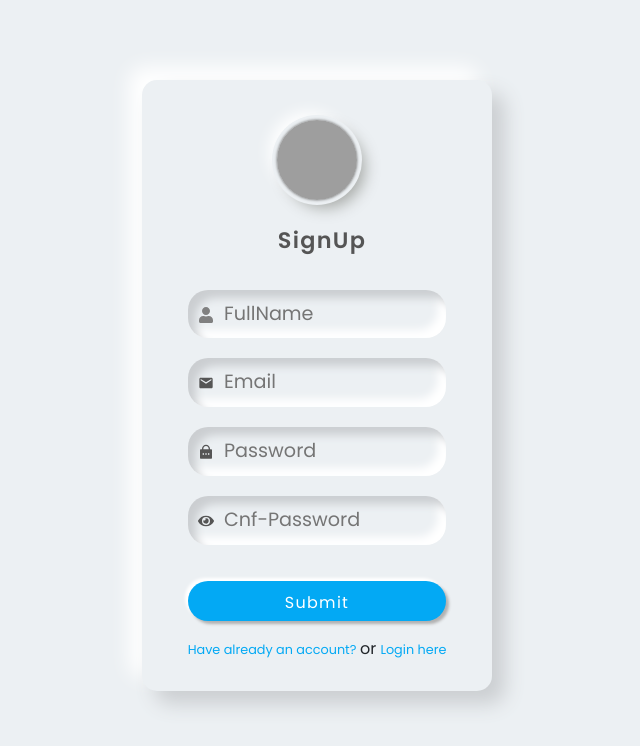
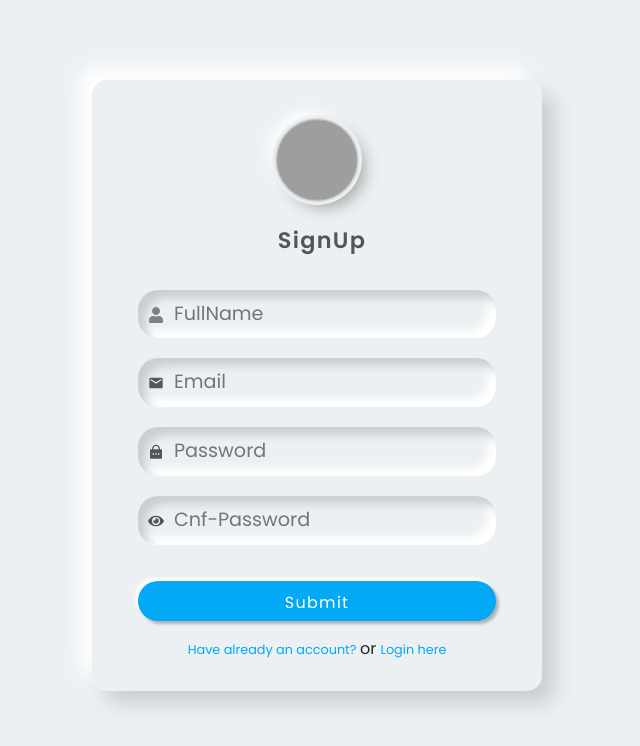
Before and after one commit to adarsh8097/ecommerce-clientapp, a React (Create React App) app: page /sign in a window 1280 px wide. Shown: the top 746 px of the page, without its empty margins (323-963 px from the left). Built offline with nearby package versions, Linux system fonts and the light colour scheme; grey boxes are pictures that could not be loaded.

Commit message:
updatewidth

```diff
--- a/src/components/LoginPage.css
+++ b/src/components/LoginPage.css
@@ -14,7 +14,7 @@ body {
 }
 
 .wrapper {
-    max-width: 350px;
+    max-width: 450px;
     min-height: 500px;
     margin: 80px auto;
     padding: 40px 30px 30px 30px;
--- a/src/components/SignUpPage.css
+++ b/src/components/SignUpPage.css
@@ -18,3 +18,13 @@
     /* W3C, IE 10+/ Edge, Firefox 16+, Chrome 26+, Opera 12+, Safari 7+ */
     background: linear-gradient(to right, rgba(132, 250, 176, 1), rgba(143, 211, 244, 1))
     }
+
+    .wrapper1 {
+        max-width: 350px;
+        min-height: 500px;
+        margin: 80px auto;
+        padding: 40px 30px 30px 30px;
+        background-color: #ecf0f3;
+        border-radius: 15px;
+        box-shadow: 13px 13px 20px #cbced1, -13px -13px 20px #fff;
+    }
--- a/src/components/SignUpPage.js
+++ b/src/components/SignUpPage.js
@@ -104,14 +104,14 @@ import { FaEye } from "react-icons/fa";
     </div>
   </div>
 </section> */}
-          <div class="wrapper">
+          <div class="wrapper" style={{width:"100%"}}>
         <div class="logo">
             <img src="https://www.freepnglogos.com/uploads/twitter-logo-png/twitter-bird-symbols-png-logo-0.png" alt=""/>
         </div>
         <div class="text-center mt-4 name">
            SignUp
         </div>
-        <form class="p-3 mt-3" onSubmit={handleData}>
+        <form class="p-3 mt-3 " onSubmit={handleData}>
             <div class="form-field d-flex align-items-center">
                 <span class="far fa-user" style={{color:"grey"}}><FaUser/></span>
                 <input type="text"  name="fullname" id="userName" placeholder="FullName" value={data.fullname} onChange={handleInput}/>
```
